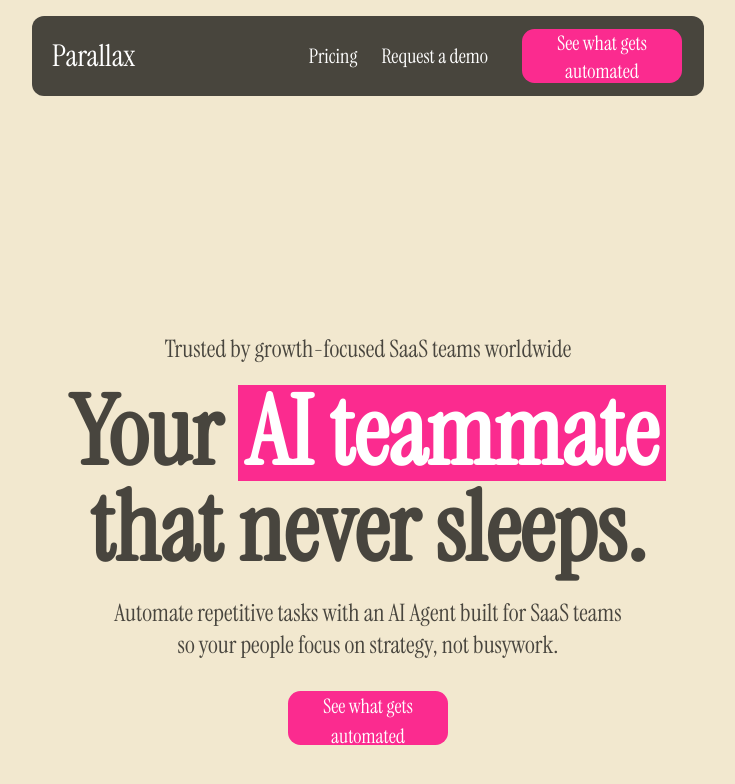
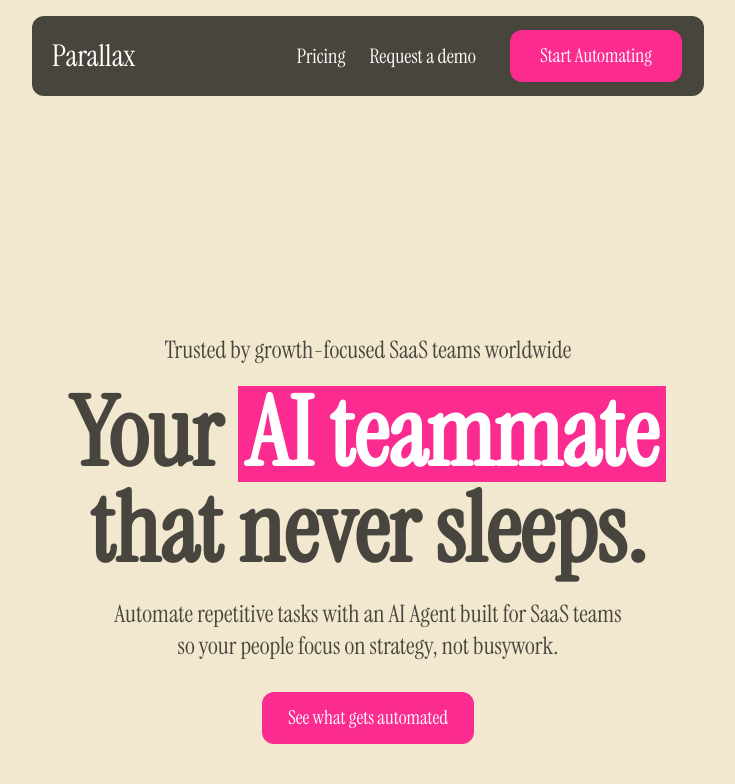
Before and after one commit to FahadBinQaiser/Parallax, a React (Vite) app: page / in a window 1280 px wide. Shown: the top 784 px of the page, without its empty margins (272-1007 px from the left). Built offline with nearby package versions, Linux system fonts and the light colour scheme.

Commit message:
Fixed button with prop usage

```diff
--- a/src/components/Navbar/Navbar.jsx
+++ b/src/components/Navbar/Navbar.jsx
@@ -1,5 +1,5 @@
 import React, { useState } from "react";
-import StyledWrapper from "../UI_Components/StyledWrapper";
+import Button from "../UI_Components/StyledWrapper";
 import { Menu, X } from "lucide-react";
 
 export default function Navbar() {
@@ -23,11 +23,11 @@ export default function Navbar() {
               Request a demo
             </a>
           </div>
-          <StyledWrapper />
+          <Button text="Start Automating" width="9em" />
         </div>
 
         <div className="flex md:hidden pl-4 pr-1">
-          <StyledWrapper />
+          <Button text="Start Automating" />
           <button
             onClick={() => setIsOpen(!isOpen)}
             className="text-2xl cursor-pointer text-white"
@@ -52,7 +52,7 @@ export default function Navbar() {
                 Request a demo
               </a>
             </div>
-            <StyledWrapper />
+            <Button text="Start Automating" />/
           </div>
         </div>
       </div>
--- a/src/components/UI_Components/StyledWrapper.jsx
+++ b/src/components/UI_Components/StyledWrapper.jsx
@@ -1,17 +1,22 @@
 import React from "react";
 import styled from "styled-components";
 
-const Button = () => {
+const Button = ({
+  text = "See what gets automated",
+  className = "",
+  width,
+}) => {
   return (
-    <StyledWrapper>
-      <button className="btn">See what gets automated</button>
+    <StyledWrapper width={width}>
+      <button className={`btn ${className}`}>{text}</button>
     </StyledWrapper>
   );
 };
 
 const StyledWrapper = styled.div`
   .btn {
-    width: 8em;
+    width: ${(props) => props.width || "11em"};
+    padding: 0 1.3em;
     height: 2.7em;
     margin: 0.5em;
     background: #fb2b8f;
@@ -23,6 +28,7 @@ const StyledWrapper = styled.div`
     position: relative;
     z-index: 1;
     overflow: hidden;
+    font-size: 1.2rem;
   }
 
   button:hover {
```
